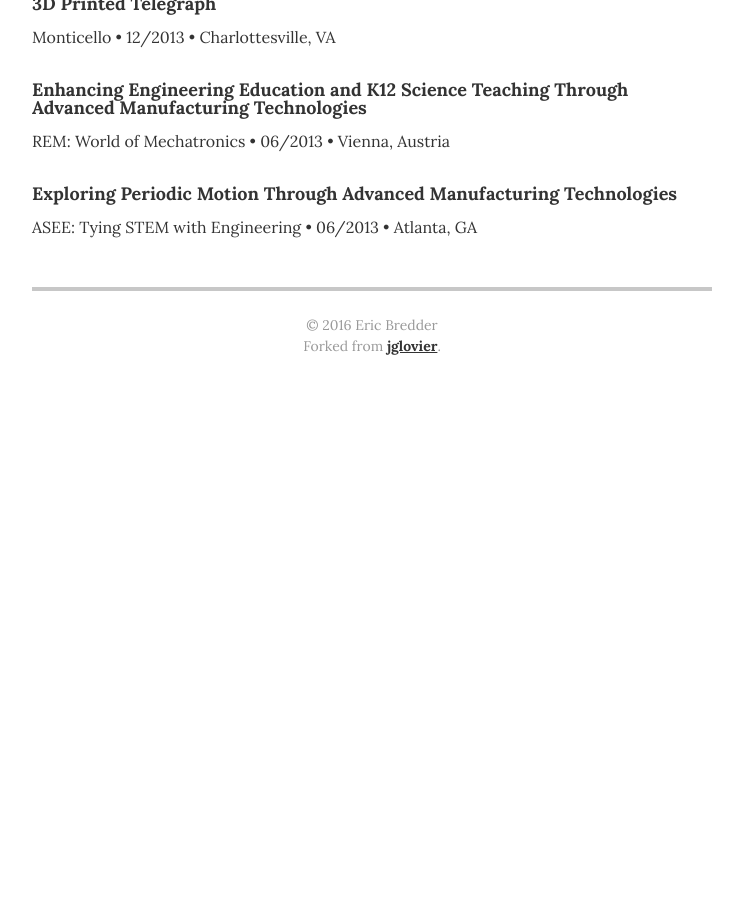
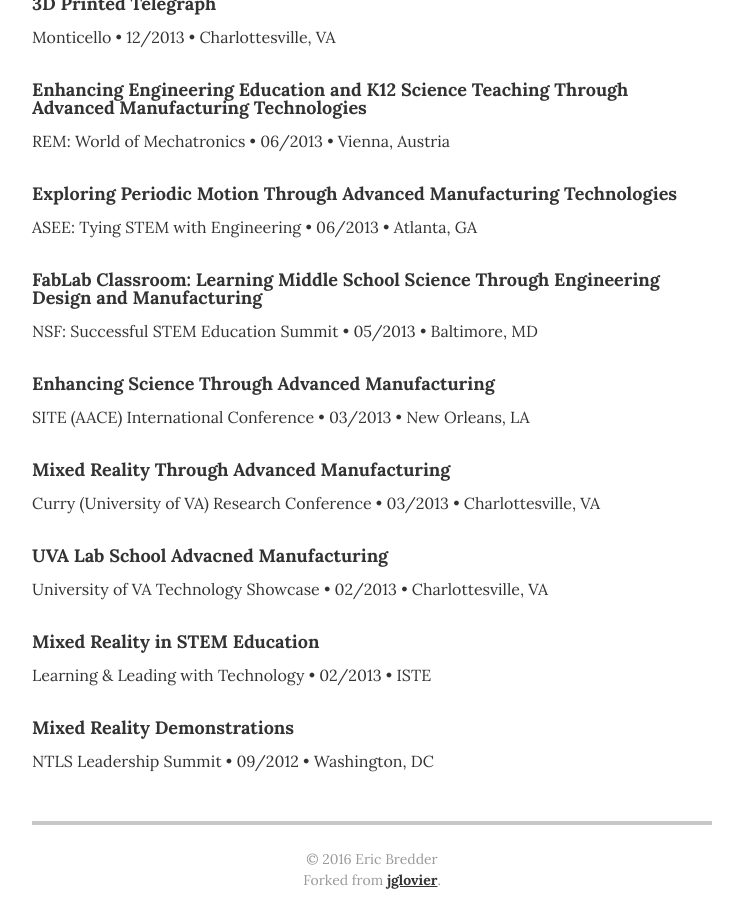
Before and after one commit to eabredder/eabredder.github.io, a Jekyll site: the page built from index.html, in a window 1280 px wide and 900 px high, scrolled down 3367 px. Shown: the whole window, without its empty margins (268-1011 px from the left). Built offline with Jekyll 4.4.1, drawn with Linux system fonts in a browser that asks for light colours; before the commit the page ends 3772 px from its top, so only the background shows below that.

Commit message:
Update resume.html

```diff
--- a/_layouts/resume.html
+++ b/_layouts/resume.html
@@ -276,6 +276,36 @@
           <p class="resume-item-copy">ASEE: Tying STEM with Engineering &bull; 06/2013 &bull; Atlanta, GA</p>
         </div>
 
+        <div class="resume-item">
+          <h4 class="resume-item-details" itemprop="award">FabLab Classroom: Learning Middle School Science Through Engineering Design and Manufacturing</h4>
+          <p class="resume-item-copy"> NSF: Successful STEM Education Summit &bull; 05/2013 &bull; Baltimore, MD</p>
+        </div>
+
+        <div class="resume-item">
+          <h4 class="resume-item-details" itemprop="award">Enhancing Science Through Advanced Manufacturing</h4>
+          <p class="resume-item-copy">SITE (AACE) International Conference &bull; 03/2013 &bull; New Orleans, LA</p>
+        </div>
+
+        <div class="resume-item">
+          <h4 class="resume-item-details" itemprop="award">Mixed Reality Through Advanced Manufacturing</h4>
+          <p class="resume-item-copy">Curry (University of VA) Research Conference &bull; 03/2013 &bull; Charlottesville, VA</p>
+        </div>
+
+        <div class="resume-item">
+          <h4 class="resume-item-details" itemprop="award">UVA Lab School Advacned Manufacturing</h4>
+          <p class="resume-item-copy">University of VA Technology Showcase &bull; 02/2013 &bull; Charlottesville, VA</p>
+        </div>
+
+        <div class="resume-item">
+          <h4 class="resume-item-details" itemprop="award">Mixed Reality in STEM Education</h4>
+          <p class="resume-item-copy">Learning & Leading with Technology &bull; 02/2013 &bull; ISTE</p>
+        </div>
+
+        <div class="resume-item">
+          <h4 class="resume-item-details" itemprop="award">Mixed Reality Demonstrations</h4>
+          <p class="resume-item-copy">NTLS Leadership Summit &bull; 09/2012 &bull; Washington, DC</p>
+        </div>
+
       </section>
       <!-- end Recognition -->
       {% endif %}
```
